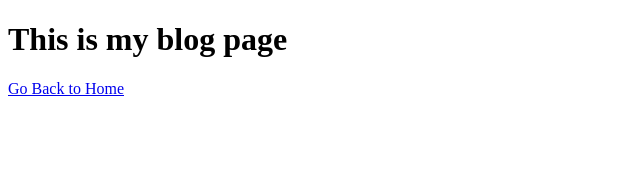
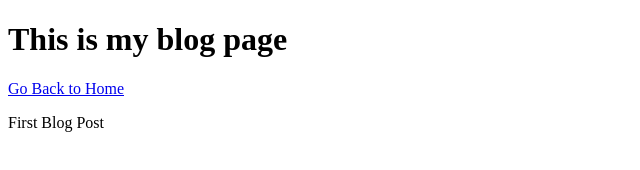
Before and after one commit to Rayglass/blogPost, a plain HTML site: page blog.html in a window 1280 px wide. Shown: the whole page, without its empty margins (0-640 px from the left). Drawn offline with Linux system fonts and the light colour scheme.

Commit message:
updated html directories

```diff
--- a/blog.html
+++ b/blog.html
@@ -7,5 +7,6 @@
 <body>
 <h1>This is my blog page</h1>
 <a href="index.html">Go Back to Home</a>
+<p> First Blog Post</p>
 </body>
 </html>
--- a/css/style.css
+++ b/css/style.css
@@ -9,12 +9,9 @@
 body {
     color: #444;
     font-family: sans-serif;
-
     border-top: 10px solid #1098ad;
     position: relative;
 }
-
-
 
 .container {
     width: 1200px;
```
